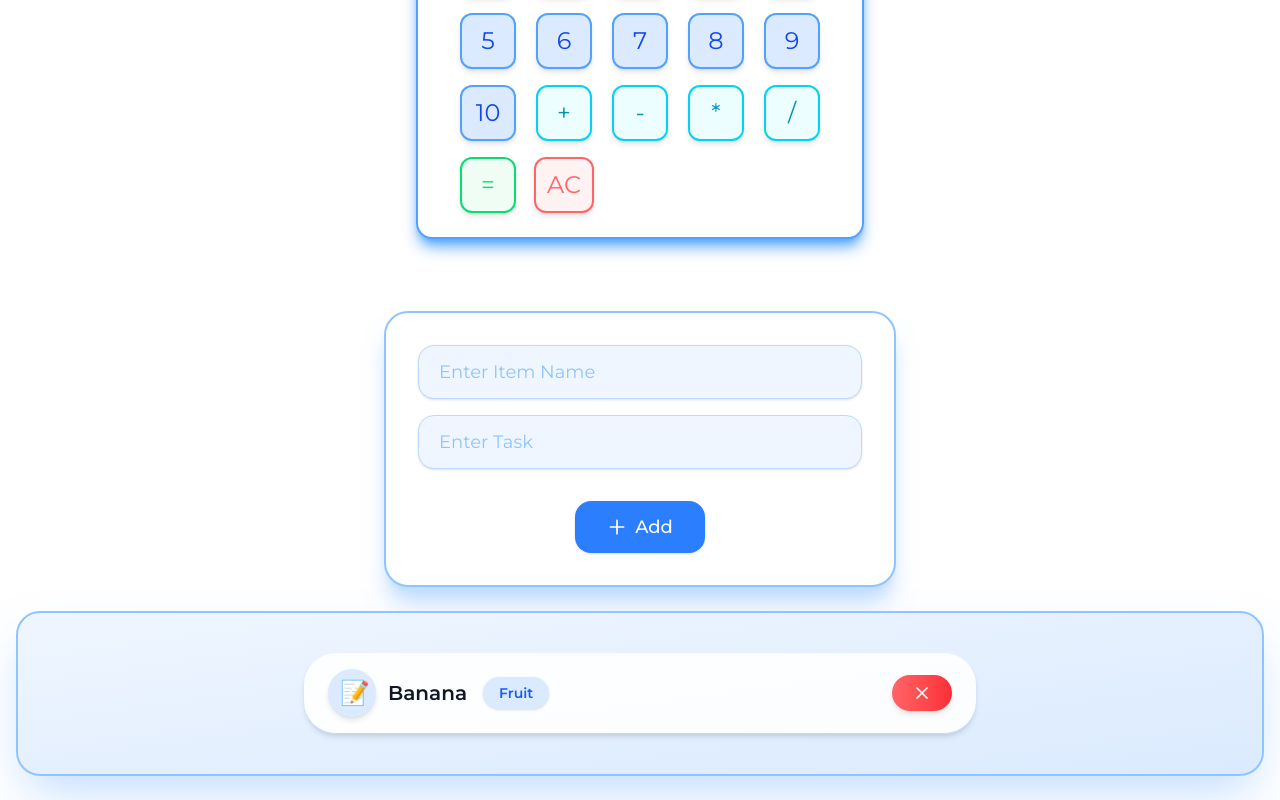
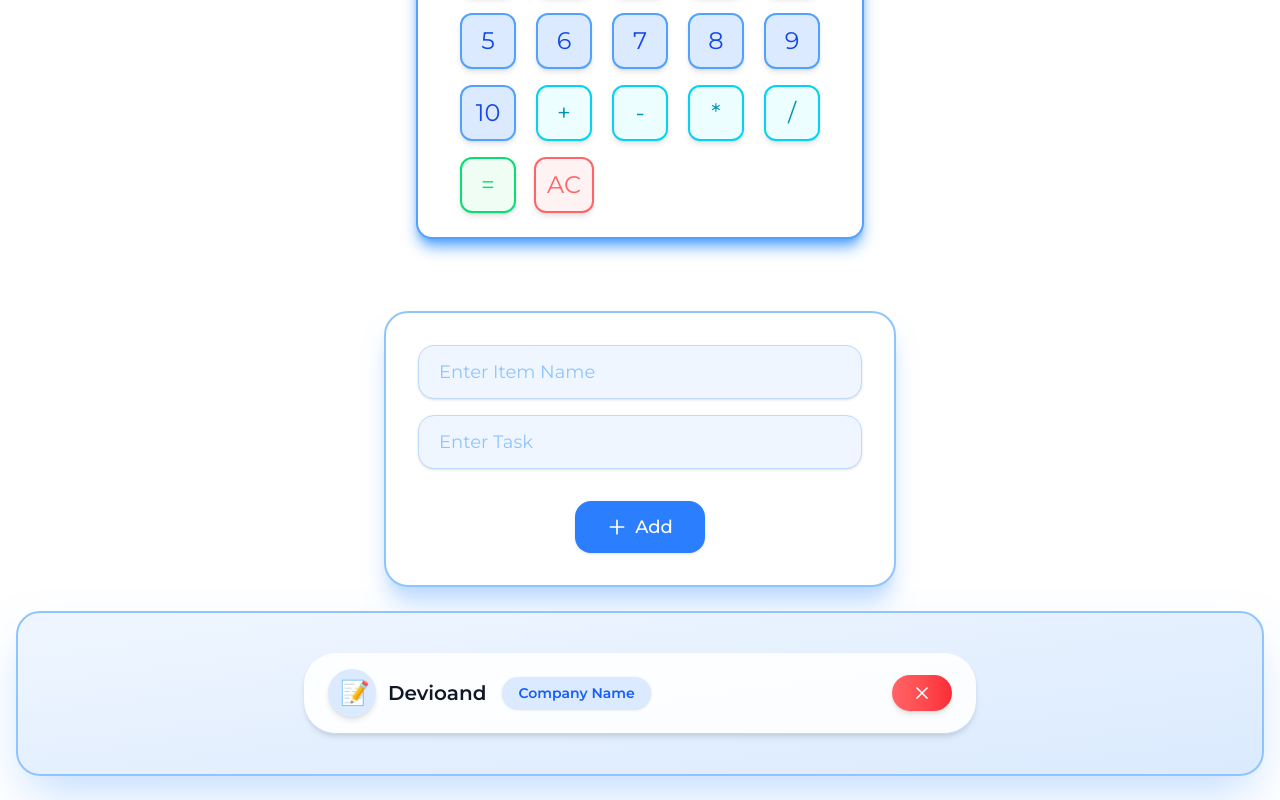
Before and after one commit to TalhaJ30/React-Functions-, a React (Vite) app: page / in a window 1280 px wide. Shown: the part 1392-2192 px from the top of the page. Built offline with nearby package versions, Linux system fonts and the light colour scheme; a web font is replaced by a local one.

Commit message:
added change

```diff
--- a/src/Totallist.jsx
+++ b/src/Totallist.jsx
@@ -5,8 +5,8 @@ const Totallist = () => {
     const Items = [
 
         {
-            item: "Banana",
-            task: "Fruit",
+            item: "Devioand",
+            task: "Company Name",
         },
     ]
 
```
